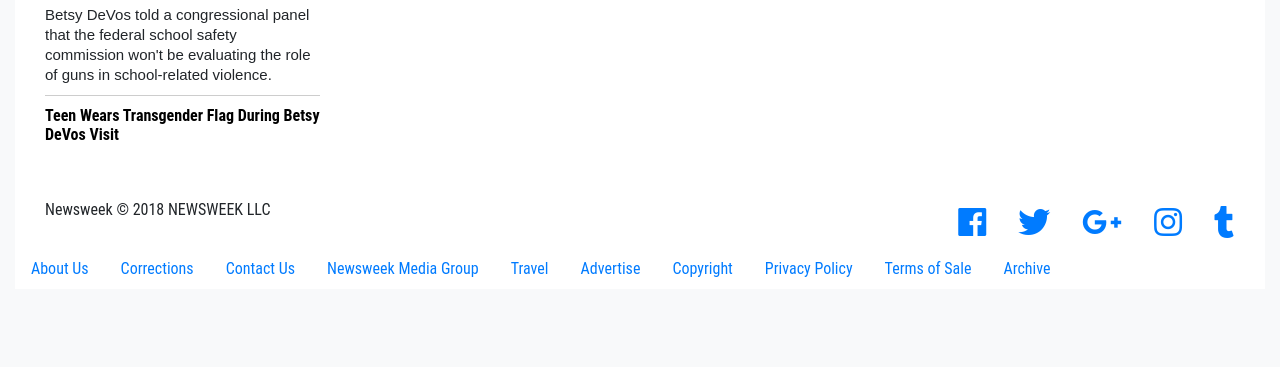
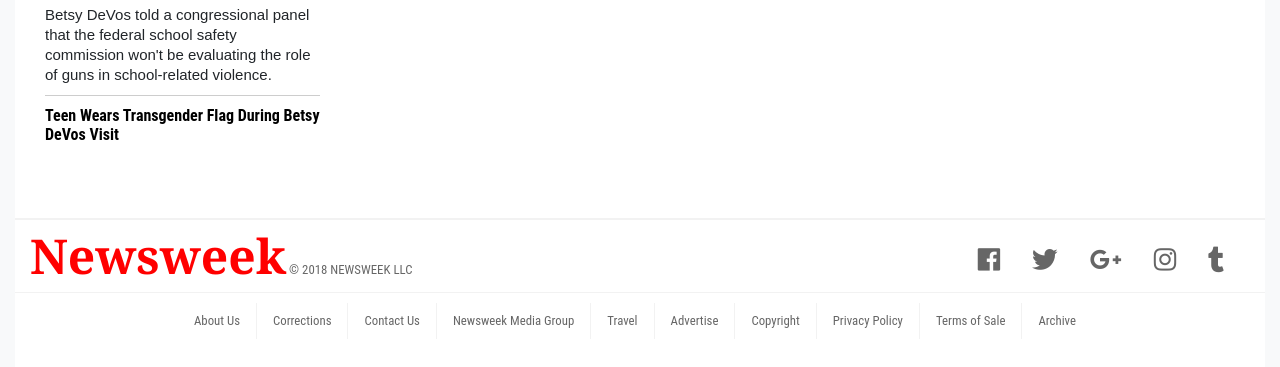
Before and after one commit to LeeSD90/newsweek-bootstrap-layout, a plain HTML site: page index.html in a window 1280 px wide. Shown: the part 1780-2147 px from the top of the page. Before the commit the page ends 2069 px from the top, so only its background shows below. Drawn offline with nearby package versions, Linux system fonts and the light colour scheme.

Commit message:
add footer styling

```diff
--- a/index.html
+++ b/index.html
@@ -284,8 +284,8 @@
             </main>
 
             <footer class="footer bg-white">
-                <div class="col-md-12 clearfix">
-                    <div class="col-md-6 float-left">Newsweek © 2018 NEWSWEEK LLC</div>
+                <div class="footer-top col-md-12 clearfix">
+                    <div class="float-left"><span class="logo">Newsweek</span> © 2018 NEWSWEEK LLC</div>
                     <nav class="nav social-nav float-right">
                         <a class="nav-link" href="#"><i class="fab fa-facebook fa-2x"></i></a>
                         <a class="nav-link" href="#"><i class="fab fa-twitter fa-2x"></i></a>
--- a/styles/style.css
+++ b/styles/style.css
@@ -248,3 +248,47 @@ article p {
 .picture-micro {
     padding: 0;
 }
+
+/* Footer */
+
+footer {
+    padding: 20px 0;
+}
+
+footer * {
+    color:#666;
+    font-size: 0.8rem;
+}
+
+footer .logo {
+    font-family: Cambria, Cochin, Georgia, Times, 'Times New Roman', serif;
+    font-size: 48px;
+    font-weight: bold;
+    color: red;
+    margin: 0;
+}
+
+footer .footer-top {
+    display: flex;
+    border-top: 2px solid rgba(230, 230, 230, 0.521);
+    border-bottom: 1px solid rgba(230, 230, 230, 0.521);
+}
+
+footer nav {
+    padding: 10px;
+    justify-content: center;
+}
+
+footer .social-nav {
+    justify-content: flex-end;
+    align-items: flex-end;
+    flex:1;
+}
+
+footer .footer-nav .nav-link{
+    border-right: 1px solid rgba(230, 230, 230, 0.521);
+}
+
+footer .footer-nav .nav-link:last-child {
+    border: none;
+}
```
